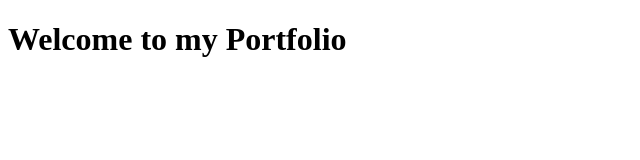
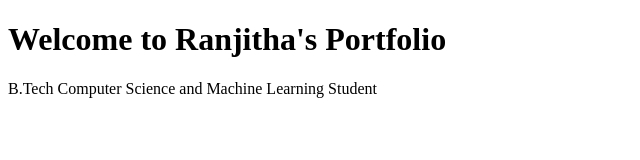
Before and after one commit to ranjithaponnana/personal-portfolio-website, a plain HTML site: page frontend/index.html in a window 1280 px wide. Shown: the whole page, without its empty margins (0-640 px from the left). Drawn offline with Linux system fonts and the light colour scheme.

Commit message:
Update index.html

```diff
--- a/frontend/index.html
+++ b/frontend/index.html
@@ -1,12 +1,19 @@
 <!DOCTYPE html>
 <html>
+
 <head>
-<title>Avinash Portfolio</title>
+    <title>Ranjitha | Portfolio</title>
+    <link rel="stylesheet" href="style.css">
 </head>
 
 <body>
 
-<h1>Welcome to my Portfolio</h1>
+    <h1>Welcome to Ranjitha's Portfolio</h1>
+
+    <p>
+        B.Tech Computer Science and Machine Learning Student
+    </p>
 
 </body>
+
 </html>
```
